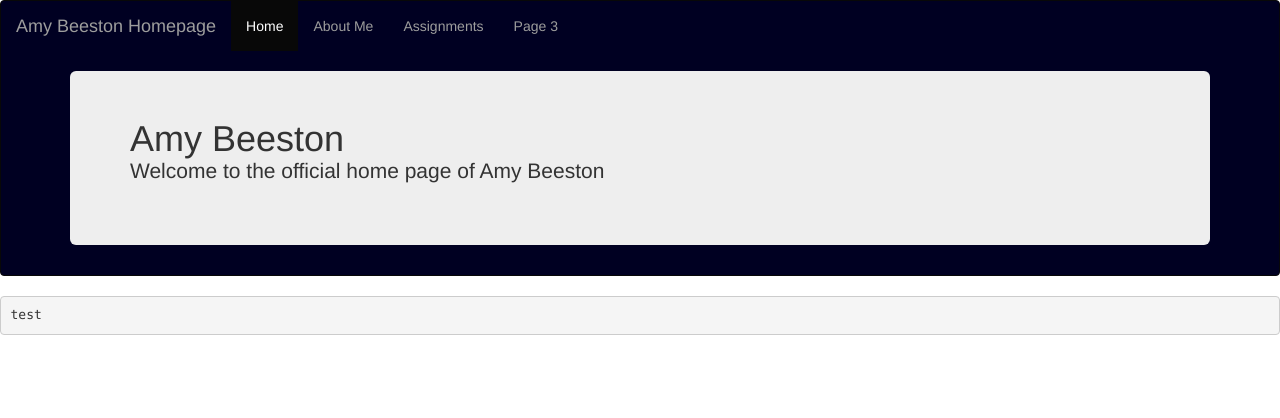
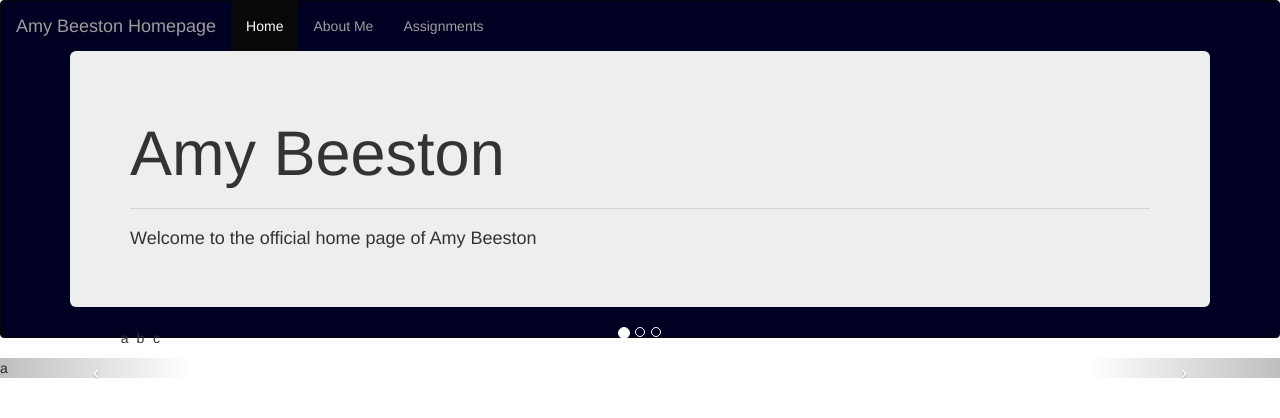
Before and after one commit to abeeston/cs313, a PHP site: page / in a window 1280 px wide. Shown: the top 418 px of the page. Run offline with PHP 8.4, Linux system fonts and the light colour scheme.

Commit message:
updating changes to index.php

```diff
--- a/index.php
+++ b/index.php
@@ -12,18 +12,34 @@
             </div>
             <div>
                 <ul class="nav navbar-nav">
-                    <li class="active"><a href="#">Home</a></li>
-                    <li><a href="#">About Me</a></li>
-                    <li><a href="#">Assignments</a></li>
-                    <li><a href="#">Page 3</a></li>
+                    <li class="active"><a href="HomePage.html">Home</a></li>
+                    <li><a href="aboutme.html">About Me</a></li>
+                    <li><a href="assignments.html">Assignments</a></li>
                 </ul>
             </div>
         </div>
-    <div class="container">
-        <h1 class="jumbotron"> Amy Beeston <br/>
-        <p>Welcome to the official home page of Amy Beeston</p> </h1>
+        <div class="container">
+            <div class="jumbotron">
+                <h1>Amy Beeston</h1> <hr />
+                <h4>Welcome to the official home page of Amy Beeston</h4>
+            </div>
+        </div>
+    </nav>
+    <div id="carousel" class="carousel slide carousel-fade" data-ride="carousel">
+        <ol class="carousel-indicators">
+            <li data-target="#carousel" data-slide-to="0" class="active">a</li>
+            <li data-target="#carousel" data-slide-to="1">b</li>
+            <li data-target="#carousel" data-slide-to="2">c</li>
+        </ol>
+        <!-- Carousel items -->
+        <div class="carousel-inner">
+            <div class="active item">a</div>
+            <div class="item">b</div>
+            <div class="item">c</div>
+        </div>
+        <!-- Carousel nav -->
+        <a class="carousel-control left" href="#carousel" data-slide="prev">&lsaquo;</a>
+        <a class="carousel-control right" href="#carousel" data-slide="next">&rsaquo;</a>
     </div>
-    </nav>
-    <pre>test</pre>
 </body>
 </html>
```
